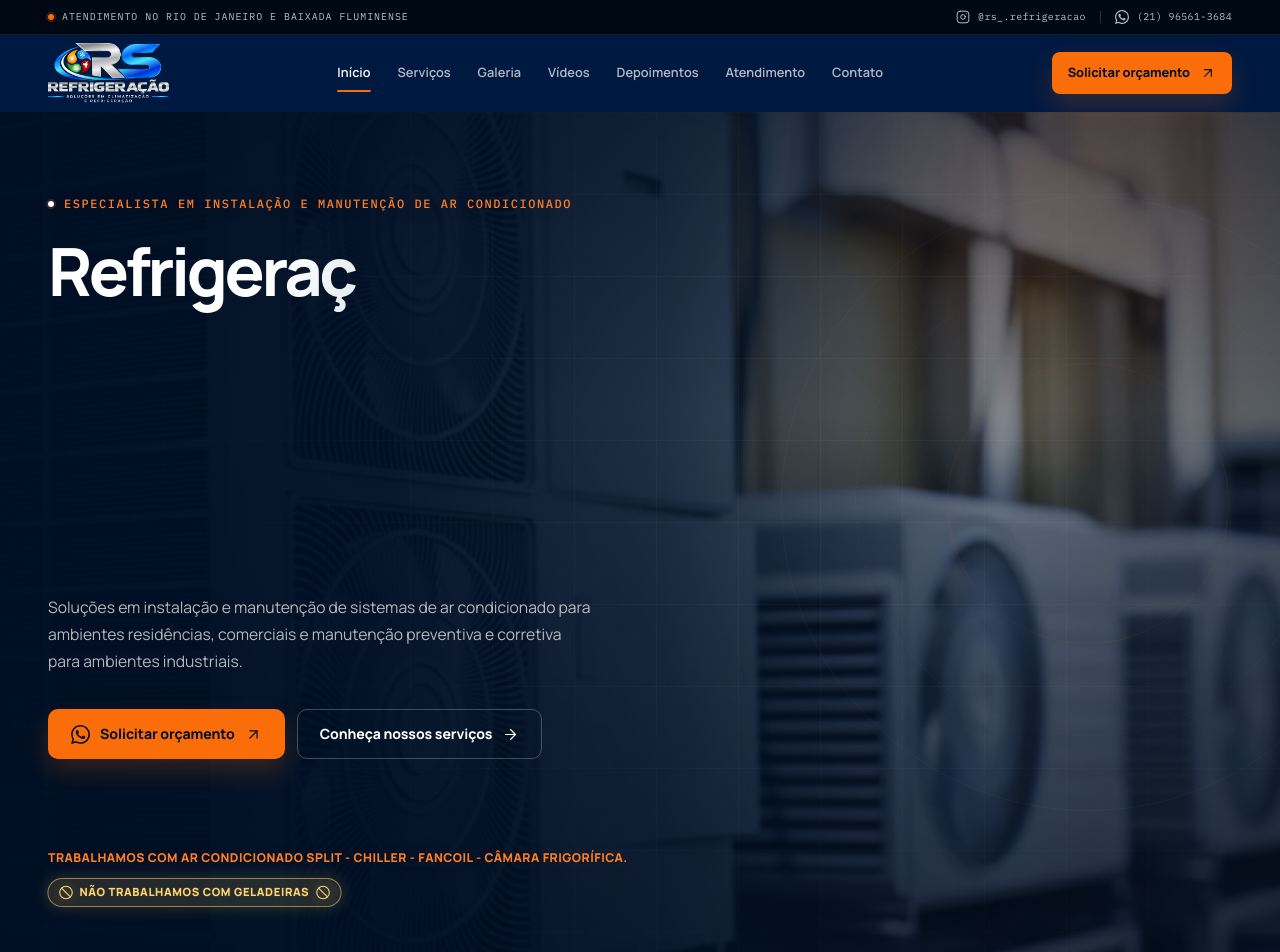
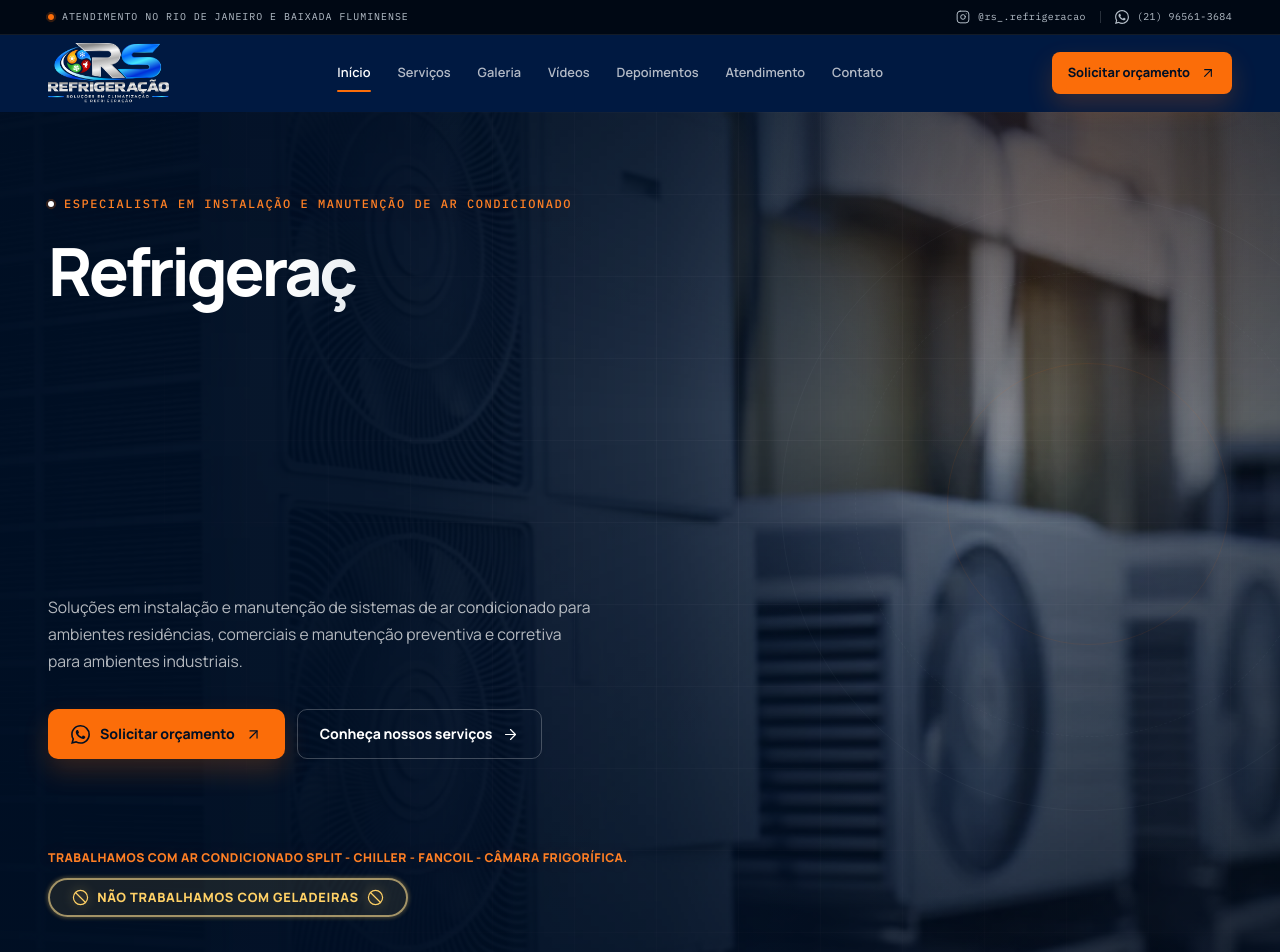
Before and after one commit to canalmeunovohoby3-code/rsrefrigeracao, a React (Vite) app: page / in a window 1280 px wide. Shown: the top 952 px of the page. Built offline with nearby package versions, Linux system fonts and the light colour scheme.

Commit message:
style: ajusta pulso e tamanho do aviso no hero

```diff
--- a/src/components/Hero.jsx
+++ b/src/components/Hero.jsx
@@ -85,7 +85,7 @@ export default function Hero() {
             <p className="hero-systems">
               Trabalhamos com ar condicionado Split - Chiller - Fancoil - Câmara frigorífica.
             </p>
-            <p className="hero-alert">
+            <p className="hero-alert" id="aviso-geladeiras">
               <Icon name="Ban" size={15} />
               <span>NÃO TRABALHAMOS COM GELADEIRAS</span>
               <Icon name="Ban" size={15} />
--- a/src/styles/hero.css
+++ b/src/styles/hero.css
@@ -386,7 +386,12 @@
   letter-spacing: 0.055em;
   line-height: 1.3;
   text-transform: uppercase;
-  animation: heroAlertPulse 1.8s ease-in-out infinite;
+  scroll-margin-top: 100px;
+  --alert-peak-border: #fff0b0;
+  --alert-peak-shadow:
+    0 0 0 1px rgba(255, 209, 102, 0.28),
+    0 0 14px 2px rgba(255, 209, 102, 0.72);
+  animation: heroAlertBorderPulse 1.8s ease-in-out infinite;
 }
 
 .hero-alert span {
@@ -412,23 +417,44 @@
   text-shadow: 0 0 18px rgba(251, 109, 9, 0.2);
 }
 
-@keyframes heroAlertPulse {
+@keyframes heroAlertBorderPulse {
   0%,
   100% {
-    background: rgba(255, 209, 102, 0.1);
-    border-color: rgba(255, 209, 102, 0.42);
-    box-shadow: 0 0 12px 0 rgba(255, 209, 102, 0.12);
-    color: #ffd166;
-    text-shadow: 0 0 0 rgba(255, 209, 102, 0);
-    transform: scale(1);
+    border-color: rgba(255, 209, 102, 0.5);
+    box-shadow: 0 0 6px 0 rgba(255, 209, 102, 0.2);
   }
   50% {
-    background: rgba(255, 209, 102, 0.28);
-    border-color: #ffd166;
-    box-shadow: 0 0 32px 5px rgba(255, 209, 102, 0.38);
-    color: #fff1a8;
-    text-shadow: 0 0 16px rgba(255, 209, 102, 0.65);
-    transform: scale(1.02);
+    border-color: var(--alert-peak-border);
+    box-shadow: var(--alert-peak-shadow);
+  }
+}
+
+@media (min-width: 561px) {
+  .hero-alert {
+    min-width: 360px;
+    gap: 8px;
+    padding: 9px 16px;
+    border-width: 2px;
+    font-size: 0.8rem;
+    --alert-peak-border: #fffbe0;
+    --alert-peak-shadow:
+      0 0 0 1px rgba(255, 209, 102, 0.38),
+      0 0 20px 3px rgba(255, 209, 102, 0.82);
+  }
+
+  .hero-alert svg {
+    width: 17px;
+    height: 17px;
+  }
+}
+
+@media (prefers-reduced-motion: reduce) {
+  .hero-alert {
+    animation-name: heroAlertBorderPulse !important;
+    animation-duration: 2.4s !important;
+    animation-timing-function: ease-in-out !important;
+    animation-iteration-count: infinite !important;
+    transform: none !important;
   }
 }
 
```
